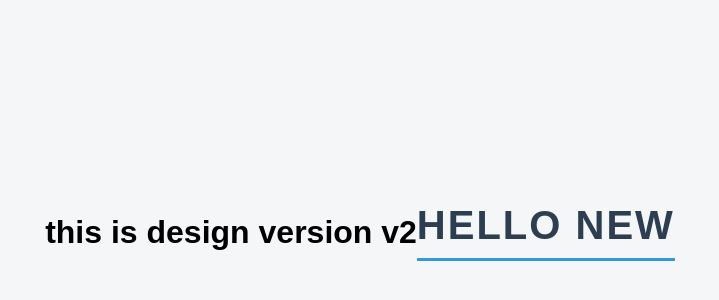
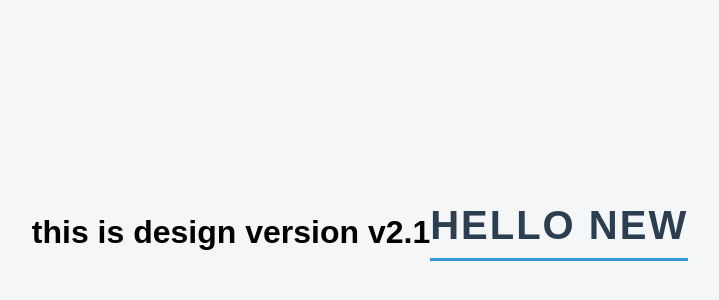
Before and after one commit to ayush829/git-project, a plain HTML site: page index.html in a window 1280 px wide. Shown: the part 168-468 px from the top of the page, without its empty margins (280-999 px from the left). Drawn offline with Linux system fonts and the light colour scheme.

Commit message:
changed the version

```diff
--- a/index.html
+++ b/index.html
@@ -7,7 +7,7 @@
     <title>Document</title>
 </head>
 <body>
-    <h1>this is design version v2</h1>
+    <h1>this is design version v2.1</h1>
     <h2>hello new</h2>
 
 </body>
```
